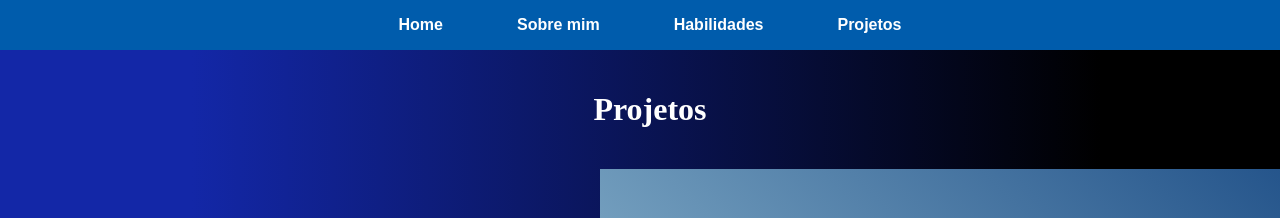
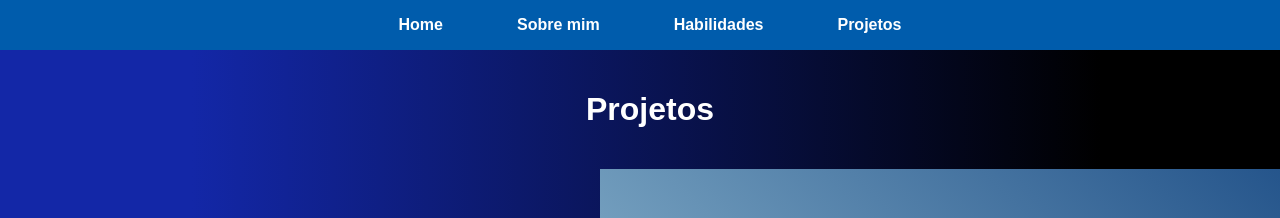
Before and after one commit to johnny27122005/Portfolio-Johnny, a plain HTML site: page projetos.html in a window 1280 px wide. Shown: the top 218 px of the page. Drawn offline with Linux system fonts and the light colour scheme.

Commit message:
Alteração da fonte do titulo

```diff
--- a/projetos.css
+++ b/projetos.css
@@ -17,5 +17,6 @@ iframe {
 #titulo {
     display: flex;
     justify-content: center;
+    font-family: "Public Sans", sans-serif;
     color: white;
 }
```
